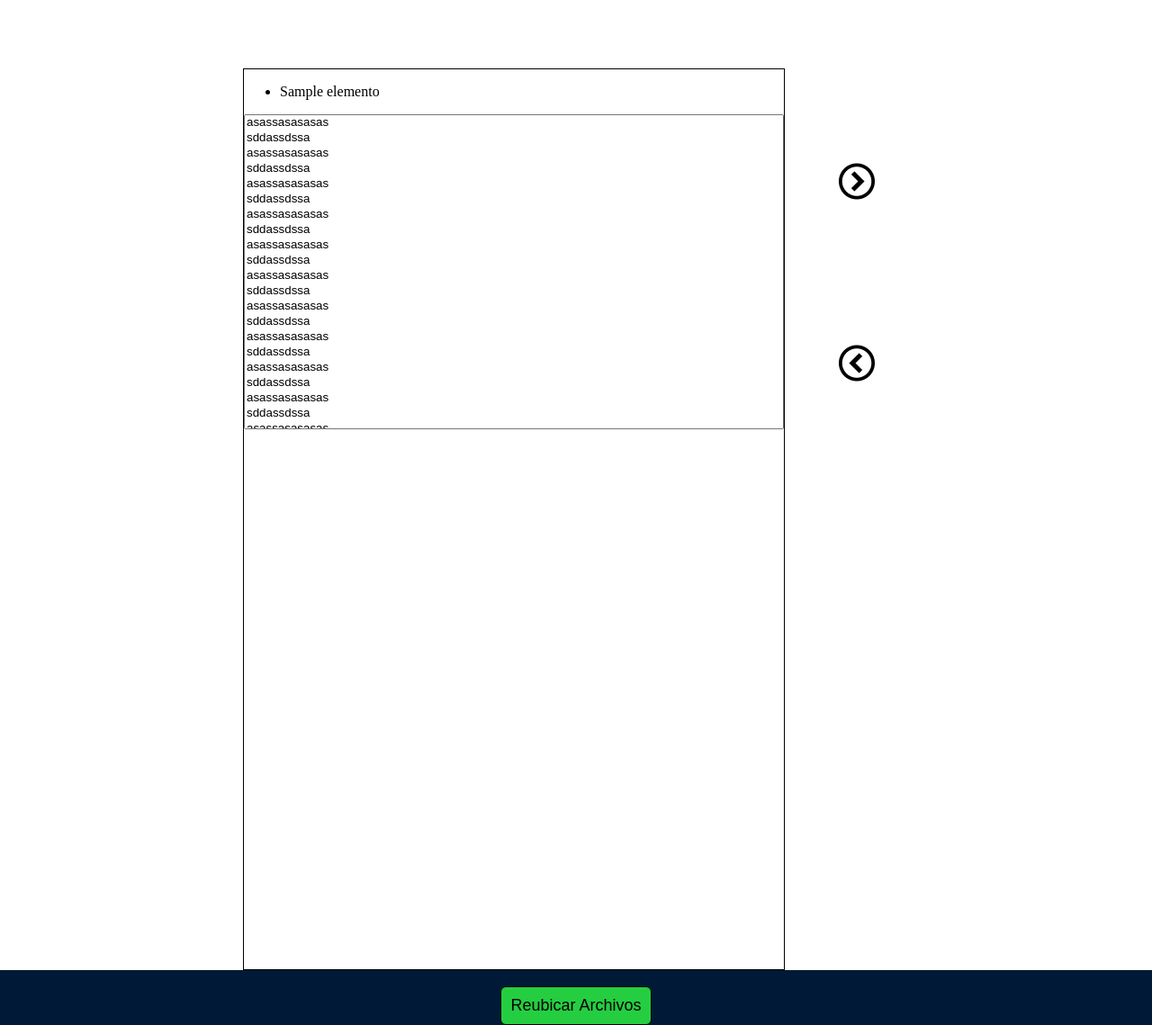
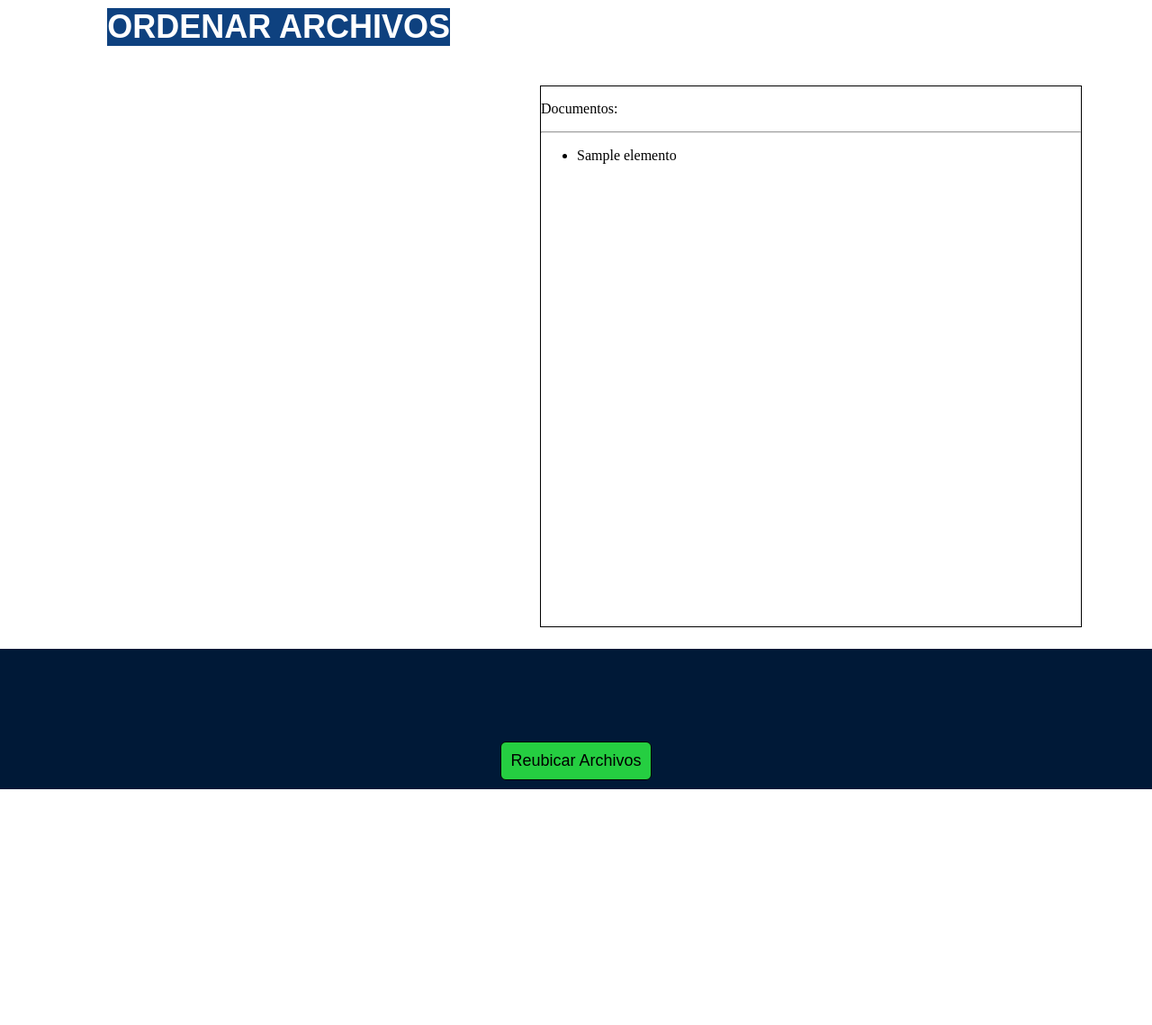
Before and after one commit to sergioalejandrogs/Senasoft, a Django app: template identificadorDocumento/app/templates/multiples.html in a window 1280 px wide. Shown: the part 121-1260 px from the top of the page at 90% size. After the commit the page ends 998 px from the top, so only its background shows below. Run offline with Django 3.2, Linux system fonts and the light colour scheme; the template is opened without the code that fills it: most values are stand-ins (such as "Sample title", 1, 10 or a date in 2020); some web fonts are replaced.

Commit message:
Se añadieron comentarios

```diff
--- a/identificadorDocumento/app/function/lista.py
+++ /dev/null
@@ -1 +0,0 @@
-lista = [repositorio]
--- a/identificadorDocumento/app/static/css/estilo.css
+++ b/identificadorDocumento/app/static/css/estilo.css
@@ -1,85 +1,60 @@
+/* Le ponemos estilos al body  */
 body{
     padding:0px;
     margin:0px;
     background-color: rgb(0,25,55);
     }
+/* Le modificamos las caracteristicas al Primer div */
 .div1{
-     margin-right: 50px;
-    margin-left: 270px;
+    margin-bottom:20px ;
+    margin-top: 20px;
+    margin-right: 50px;
+    margin-left: 600px;
     border: 1px solid black;
     width: 600px;
-    height: 1000px;
     display: inline-block;
     float: none;
     position: static;
     background-color: white;
 }
-.div2{
-    margin-right: 270px;
-    margin-left: 50px;
-    margin-top: 20px;
-    border: 1px solid black;
-    width: 600px;
-    height: 350px;
-    display: inline-block;
-    position: static;
-}
-select{
-    width: 600px;
-    height: 350px;
-}
-.select2{
-    width: 600px;
-    height: 300px;
-}
-.div3{
-    /* border: 1px solid black; */
-    display: inline-block;
-
-}
-.botonflecha{
-    border: none;
-    background-color: white;
-    margin-top: 30px;
-    margin-bottom: 50px;
-    /* border: 1px solid black; */
-
-}
+/* Le modificamos el color de fondo de los div en general */
 div{
     background-color: white;
 }
-button span{
-        font-size: 40px;
-        float: left;
-        margin-top: 30px;
-        margin-bottom: 50px;
-}
+/* Personalisamos el Boton */
 .boton{
     align-self: center;
-
-    /* margin-left: 900px; */
+    margin-top:85px;
+    margin-bottom: 10px;
     background-color: rgba(41, 223, 66, 0.918);
     text-decoration: none;
     padding: 10px;
     font-size: 18px;
     border-radius: 6px;
     border: 1px solid black;
-
 }
+/* Le añadimos hover al boton */
 .boton:hover{
     color: #183eba;
     background-color: #ffffff;
 }
+/* Le pusimos estilos al head */
+.divhead{
+    background-color: rgb(14,65,127);
+}
+header{
+    background-color: rgb(14,65,127);
+}
+/* Modificamos el Titulo */
 .Titulo{
-    border: 1px solid black;
+
     background-color: rgb(14,65,127);
     height: 100px;
     font-family: "Raleway",sans-serif;
     font-size: 18px;
-
 }
-
 .titulotexto{
+    background-color: rgb(14,65,127);
     align-self: center;
      color: rgb(255,255,255);
      float: right;
@@ -87,16 +62,15 @@
     margin-top : 30px;;
      text-align: center;
 }
+/* Modificamos La imagen del Logo */
 .imgfedesoft{
-    /* border: 1px solid black; */
+    background-color: rgb(14,65,127);
     height: 80px;
     margin-top: 15px;
     margin-left: 350px;
 }
-.div4{
+/* Se le añadio estilos al div2 que es donde esta el botón */
+.div2{
     background-color: rgb(0,25,55);
     text-align: center;
 }
-.div01{
-    background-color: white;
-}
--- a/identificadorDocumento/app/templates/multiples.html
+++ b/identificadorDocumento/app/templates/multiples.html
@@ -1,3 +1,4 @@
+<!-- Cargamos los codigos guardados en la carpeta static como el css -->
 {% load  static  %}
 <!DOCTYPE html>
 <html lang="en">
@@ -6,30 +7,23 @@
     <meta http-equiv="X-UA-Compatible" content="IE=edge">
     <meta name="viewport" content="width=device-width, initial-scale=1.0">
     <link rel="stylesheet" href="{% static 'css/estilo.css'  %}">
-    <link rel="stylesheet" href={% static 'icomoon/fonts/style.css' %}>
     <link rel="icon" href= 'app/static/imagenes/carpeta-icono-azul.ico'>
     <title>Ordenar Archivos</title>
 </head>
 <body>
     <header class="Titulo">
-        <div>
+        <div class="divhead">
             <img class="imgfedesoft" src="https://fedesoft.org/wp-content/uploads/2020/06/img-logo-fedesoft.png" alt="">
             <h1 class="titulotexto"> ORDENAR ARCHIVOS</h1>
         </div>
 
     </header>
-        <div>
-            <p></p>
-
-            {% comment %} {{carpeta}}
-            <QuerySet [<carpeta: My second post>, <carpeta: My first post>] >
-            {% for carpeta  in carpeta %} {{ carpeta }}{% endfor %} {% endcomment %}
-        </div>
-        <div class="div01">
-            <div class="div1">
-
-
+    <div class="div01">
+        <div class="div1" style="width:600px; height:600px; overflow: auto;">
+        <!-- Cargamos el codigo de python en el Template de html -->
            {% if Repositorio  %}
+           <p class=".p">Documentos:</p>
+           <hr>
                 <ul>
                     {% for elemento in Repositorio %}
                         <li>
@@ -41,61 +35,9 @@
                 </ul>
             {% endif %}
 
-            <!-- {% comment %} {%repositorio = "identificadorDocumento/app/function/repositorio/"%}
-
-             {%for archivo in os.listdir(repositorio):%}
-            {%print(archivo)%}
-            {% endfor %} {% endcomment %} -->
-
-
-                <select name="" id=""  multiple class="select1" data-field-name="permissions" data-is-stacked="0">
-                <option value="">asassasasasas</option>
-                <option value="">sddassdssa</option>
-                <option value="">asassasasasas</option>
-                <option value="">sddassdssa</option>
-                <option value="">asassasasasas</option>
-                <option value="">sddassdssa</option>
-                <option value="">asassasasasas</option>
-                <option value="">sddassdssa</option>
-                <option value="">asassasasasas</option>
-                <option value="">sddassdssa</option>
-                <option value="">asassasasasas</option>
-                <option value="">sddassdssa</option>
-                <option value="">asassasasasas</option>
-                <option value="">sddassdssa</option>
-                <option value="">asassasasasas</option>
-                <option value="">sddassdssa</option>
-                <option value="">asassasasasas</option>
-                <option value="">sddassdssa</option>
-                <option value="">asassasasasas</option>
-                <option value="">sddassdssa</option>
-                <option value="">asassasasasas</option>
-                <option value="">sddassdssa</option>
-                <option value="">asassasasasas</option>
-                <option value="">sddassdssa</option>
-                </select>
-            </div>
-
-            <div class="div3">
-                <button  class="botonflecha"><span class="icon-circle-right"></span></button><br>
-                <button class="botonflecha" ><span class="icon-circle-left"></span></button>
-            </div>
-
-            <!-- <div class="div2">
-                <p>Lorem ipsum dolor</p>
-                <select name="" id=""class="select2" multiple>
-                    <option value="">asassasasasas</option>
-                    <option value="">sddassdssa</option>
-                    <option value="">asassasasasas</option>
-                    <option value="">sddassdssa</option>
-                    <option value="">asassasasasas</option>
-                    <option value="">sddassdssa</option>
-                </select>
-
-            </div>  -->
-
-         </div><br>
-         <div class="div4">
+        </div>
+    </div><br>
+         <div class="div2">
              <button class="boton">Reubicar Archivos</button>
          </div>
 </body>
--- a/identificadorDocumento/identificadorDocumento/urls.py
+++ b/identificadorDocumento/identificadorDocumento/urls.py
@@ -15,11 +15,10 @@
 """
 from django.contrib import admin
 from django.urls import path
-
+# Importa la funcion multiples de views
 from app.views import multiples
 
 from app.views import individual
-# from app.views import mostrar
 
 urlpatterns = [
     path('admin/', admin.site.urls),
```
Also changed, not shown: identificadorDocumento/app/views.py (+4 -10 lines), identificadorDocumento/app/static/carpeta-icono-azul.ico (renamed from identificadorDocumento/app/static/imagenes/carpeta-icono-azul.ico).
